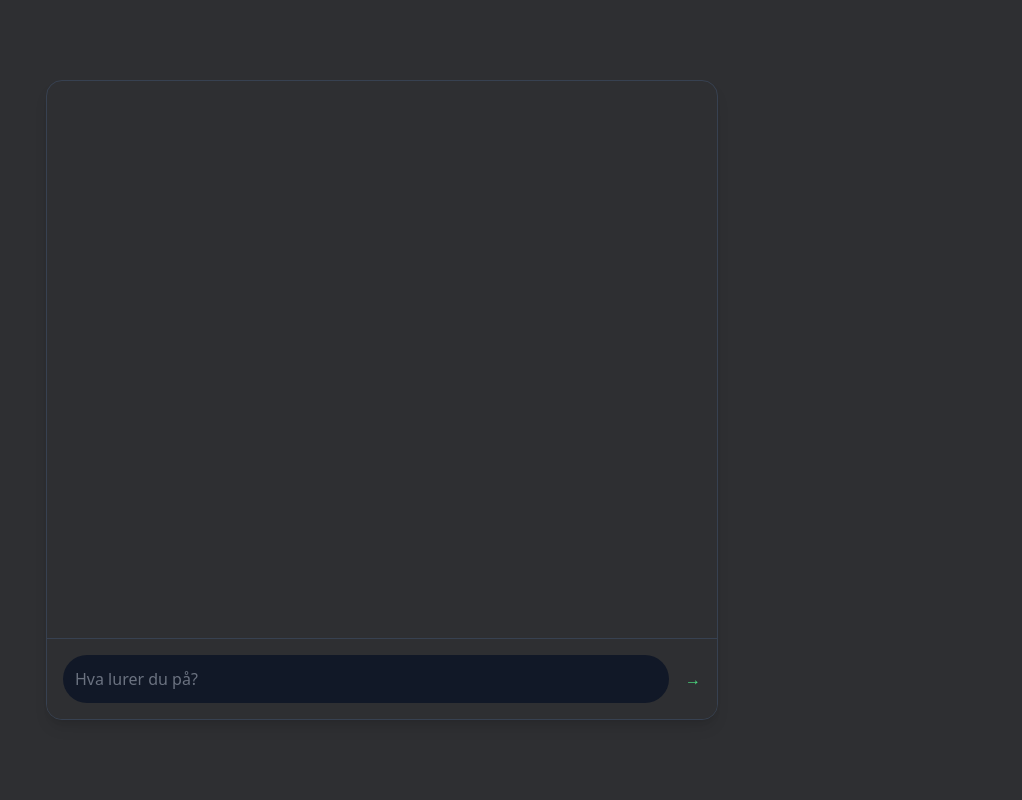
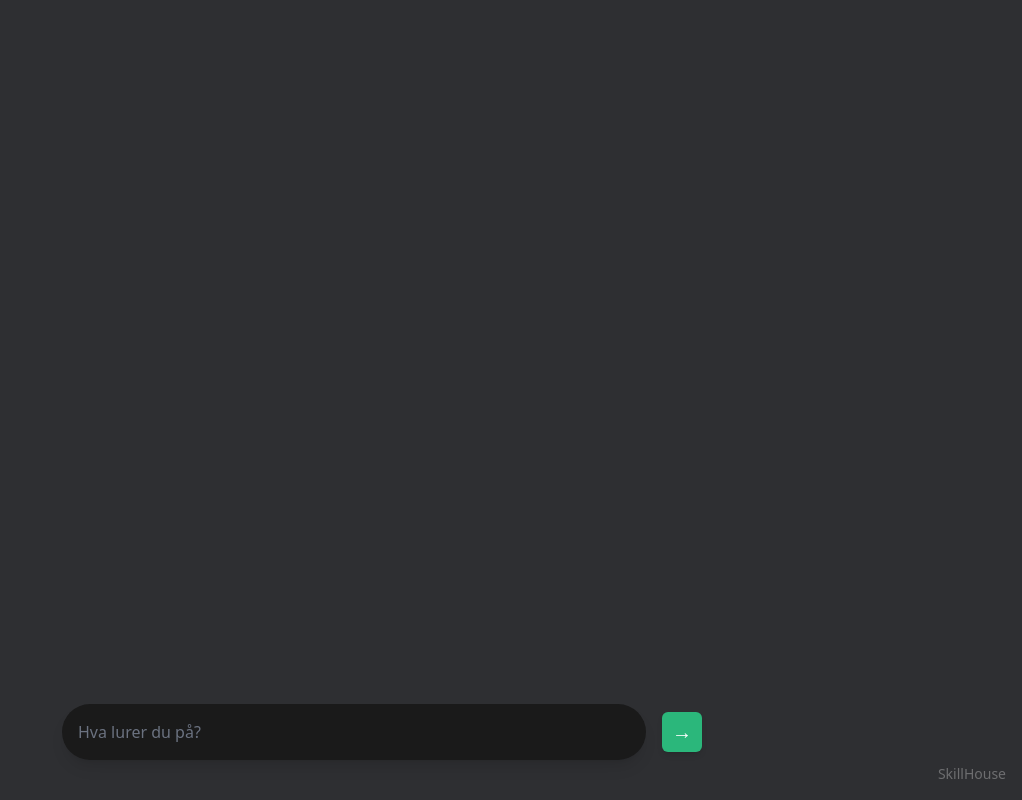
Before and after one commit to JarlJEB/infopage, a Next.js app: page / in a window 1280 px wide. Shown: the whole page, without its empty margins (258-1280 px from the left). Built offline with nearby package versions, Linux system fonts and the light colour scheme.

Commit message:
Fix: Lås inputfelt og skyv meldinger oppover

```diff
--- a/pages/index.js
+++ b/pages/index.js
@@ -39,11 +39,10 @@ export default function Home() {
   }, [messages]);
 
   return (
-    <div className="min-h-screen bg-[#2e2f32] text-white flex items-center justify-center px-4">
-      <div className="w-full max-w-2xl h-[80vh] flex flex-col border border-gray-700 rounded-2xl overflow-hidden shadow-lg">
+    <div className="min-h-screen bg-[#2e2f32] text-white flex flex-col items-center justify-end px-4 pb-10 relative">
       <div
         ref={containerRef}
-          className="flex-1 overflow-y-auto p-4 space-y-4"
+        className="w-full max-w-2xl flex-1 overflow-y-auto space-y-4 px-4 pt-10 pb-40"
       >
         {messages.map((msg, i) => (
           <div key={i} className={`fade-in ${msg.sender === "user" ? "text-right" : "text-left"}`}>
@@ -56,22 +55,25 @@ export default function Home() {
 
       <form
         onSubmit={handleSubmit}
-          className="border-t border-gray-700 p-4 bg-[#2e2f32] flex items-center"
+        className="w-full max-w-2xl fixed bottom-10 left-1/2 -translate-x-1/2 flex items-center px-4"
       >
         <input
           type="text"
           value={input}
           onChange={(e) => setInput(e.target.value)}
           placeholder={placeholder}
-            className="flex-1 p-3 rounded-full bg-gray-900 text-white placeholder-gray-500 outline-none"
+          className="flex-1 p-4 rounded-full bg-[#1a1a1a] text-white placeholder-gray-500 outline-none shadow-lg"
         />
         <button
           type="submit"
-            className="ml-4 text-green-400 hover:text-green-300 transition"
+          className="ml-4 w-10 h-10 bg-[#2bb77b] text-white rounded-md flex items-center justify-center text-xl shadow-md hover:bg-[#28a06d] transition"
         >
           →
         </button>
       </form>
+
+      <div className="absolute bottom-4 right-4 text-sm text-white/30 select-none">
+        SkillHouse
       </div>
     </div>
   );
```
Lines whose indentation alone changed are shown as unchanged.
